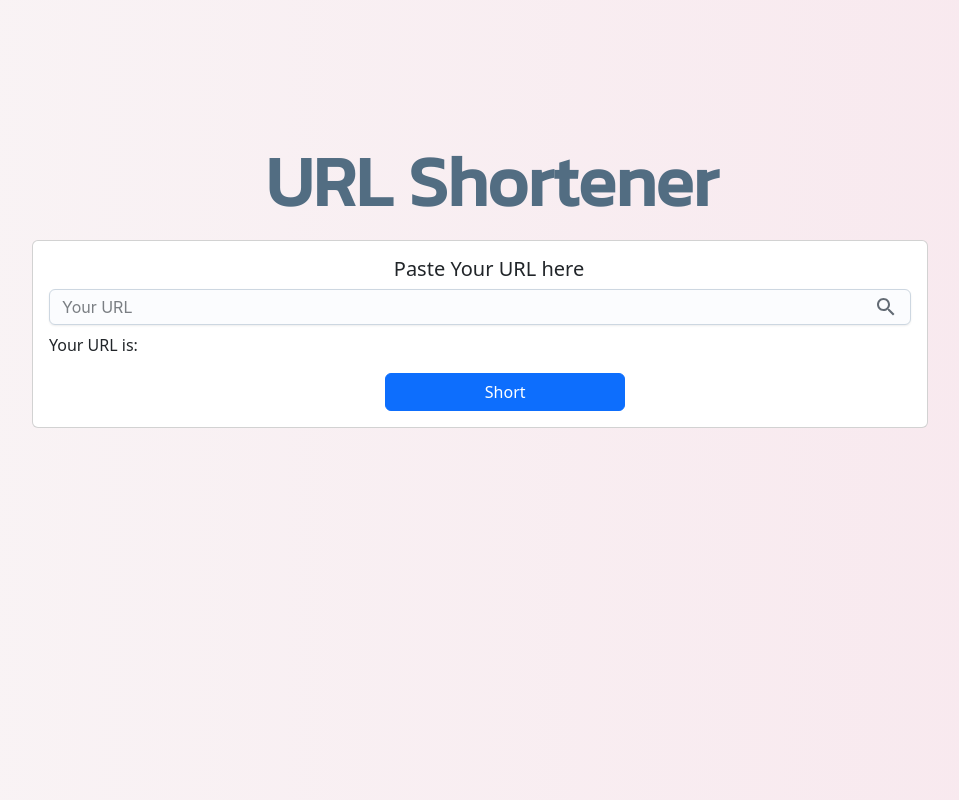
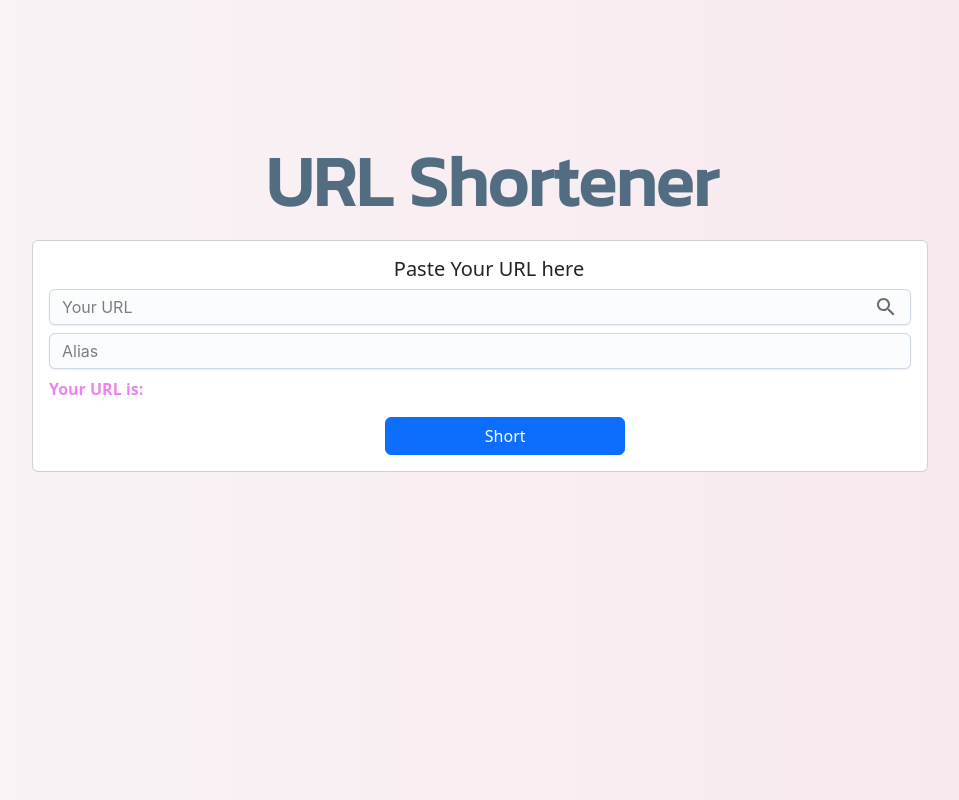
Before and after one commit to NikhilKavuri/urlShortner, a React (Create React App) app in the folder client/: page / in a window 1280 px wide. Shown: the top 800 px of the page, without its empty margins (208-1167 px from the left). Built offline with nearby package versions, Linux system fonts and the light colour scheme.

Commit message:
css updated and alias

```diff
--- a/client/src/components/card.js
+++ b/client/src/components/card.js
@@ -42,14 +42,14 @@ function MainCard() {
     <Card>
       <Card.Body>
         <Card.Title style={{ position: "relative", left: "40%" }}>
-          {isShortened ? "Your URL" : "Paste Your URL here"}
+          {isShortened ? "Your URL is below" : "Paste Your URL here"}
         </Card.Title>
 
         <Card.Text>
           <form
-            onSubmit={async (event) => {
+            onSubmit={ (event) => {
               event.preventDefault();
-              await handleClick();
+               handleClick();
             }}
           >
             <Input
@@ -62,10 +62,19 @@ function MainCard() {
                 setUrlValue(e.target.value);
               }}
             />
-            <p>Your URL is: {short}</p>
+            <Input
+              placeholder="Alias"
+              required
+              sx={{ mb: 1, fontSize: "var(--joy-fontSize-sm)" }}
+              value={alias}
+              onChange={(e) => {
+                setAlias(e.target.value);
+              }}
+            />
+            <p ><strong style={{color:"violet"}}>Your URL is: </strong>{short}</p>
             {isShortened ? (
               <Button
-                style={{ position: "relative", left: "39%", width: "15em" }}
+                style={{ position: "relative", left: "38%", width: "15em" }}
                 onClick={handleShortenOneMore}
               >
                 Shorten One More
```
